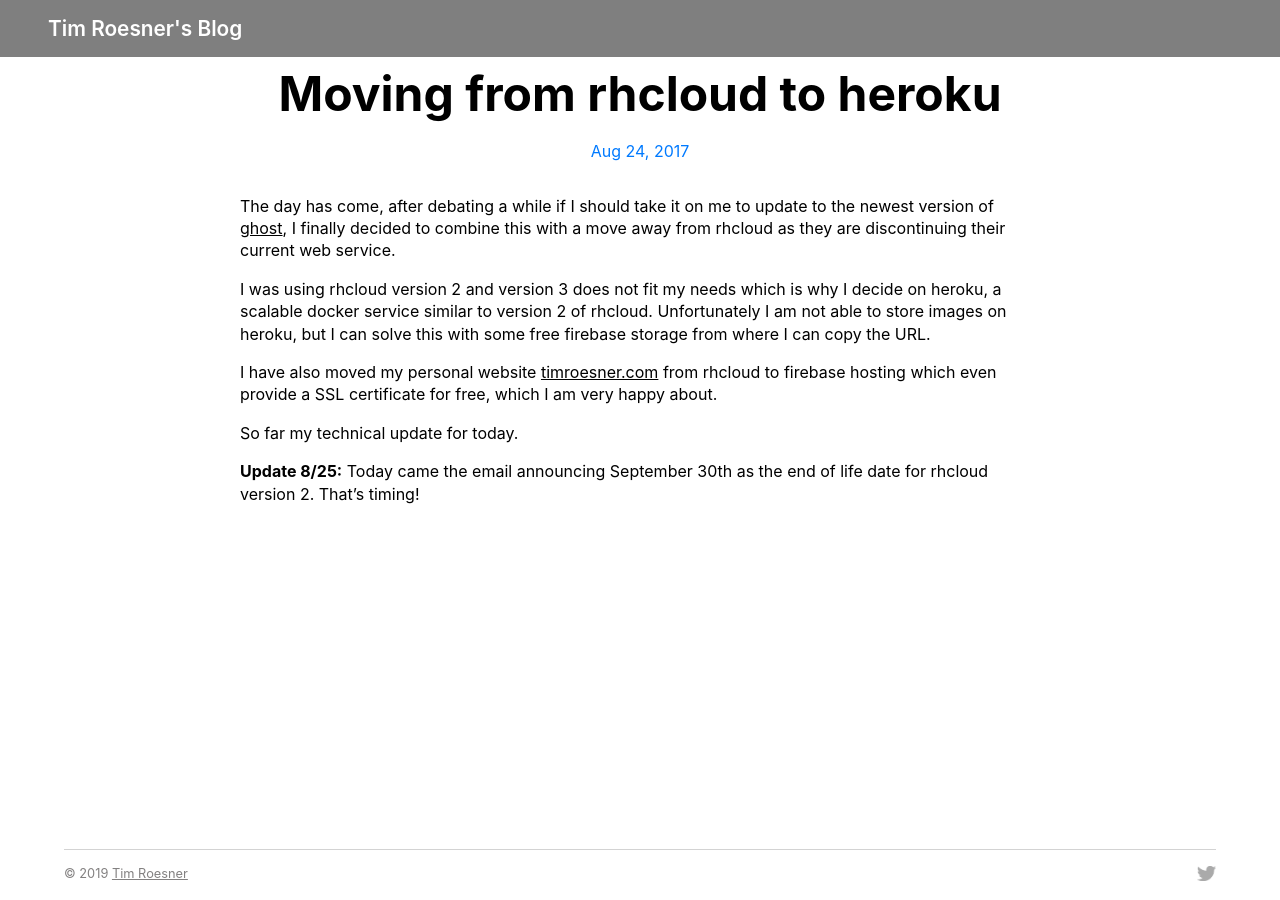
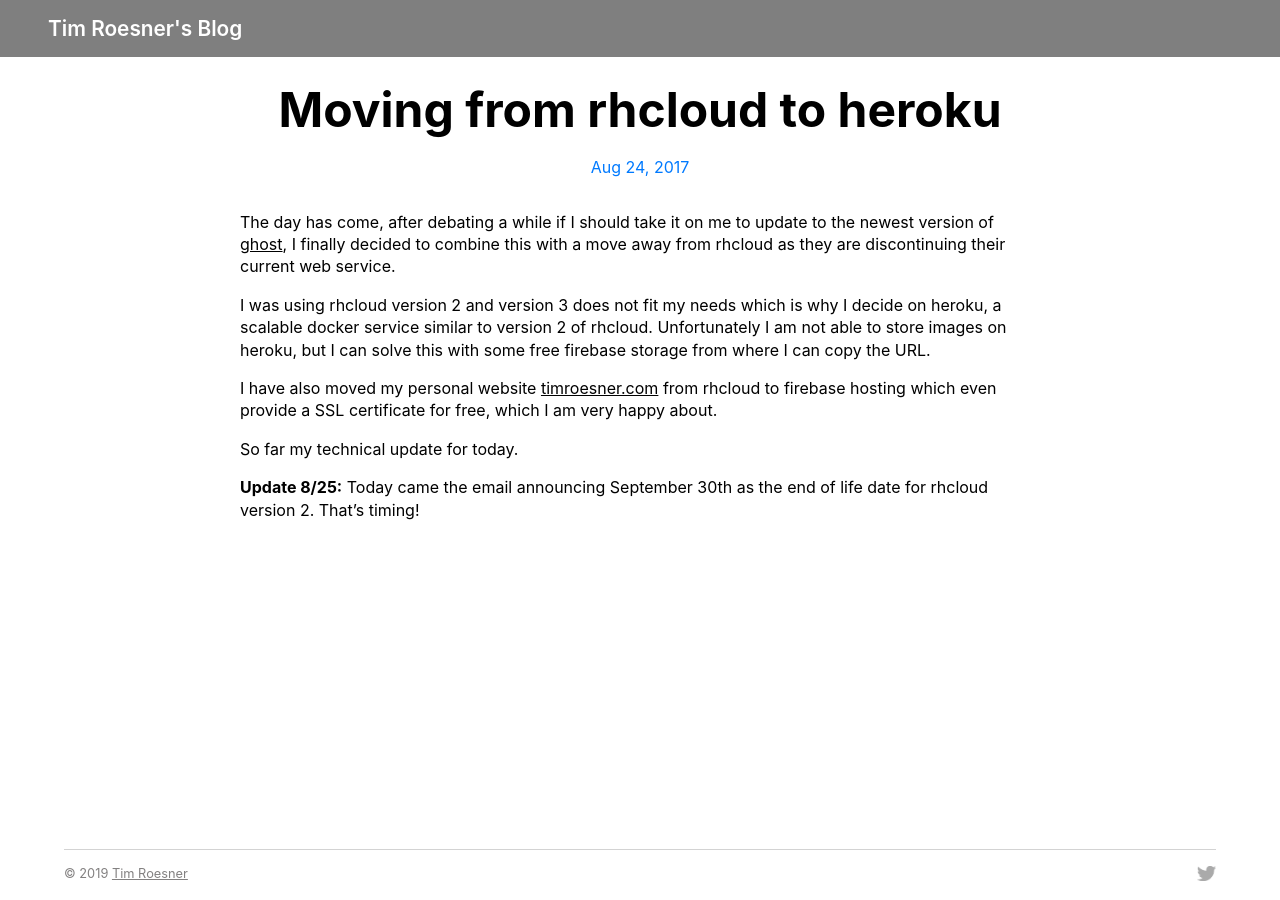
Before and after one commit to timroesner/Blog, a Jekyll site: the page built from _posts/2017-08-24-heroku-move.md, in a window 1280 px wide. Built offline with Jekyll 4.4.1, drawn with Linux system fonts in a browser that asks for light colours; nearby versions of some CDN libraries.

Commit message:
Add margin-top for post title

```diff
--- a/_layouts/post.html
+++ b/_layouts/post.html
@@ -5,7 +5,7 @@ layout: main
      <div class="progress-bar" id="scroll-bar"></div>
 </div>
 <div class="post">
-    <div style="text-align: center">
+    <div style="text-align: center; margin-top: 5rem;">
         <h1 class="post-title">{{ page.title }}</h1>
         <p class="date">
             <time datetime="{{ page.date | date_to_xmlschema }}" itemprop="datePublished">
```
